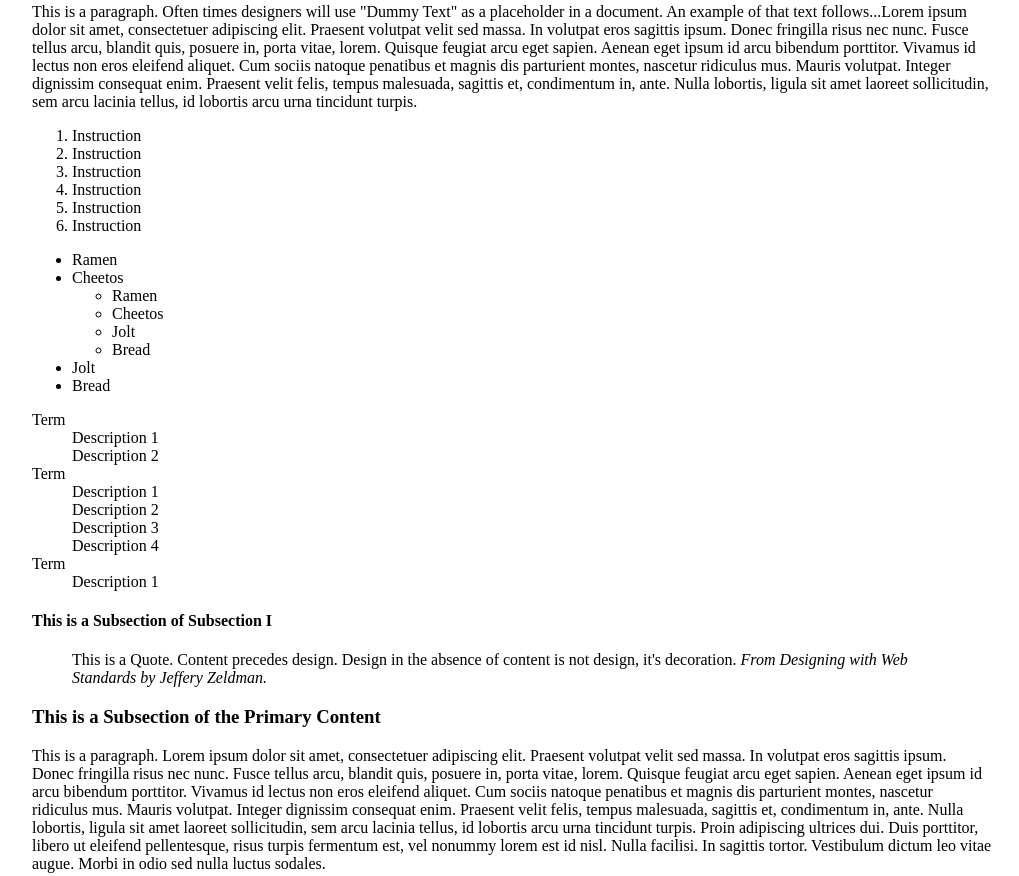
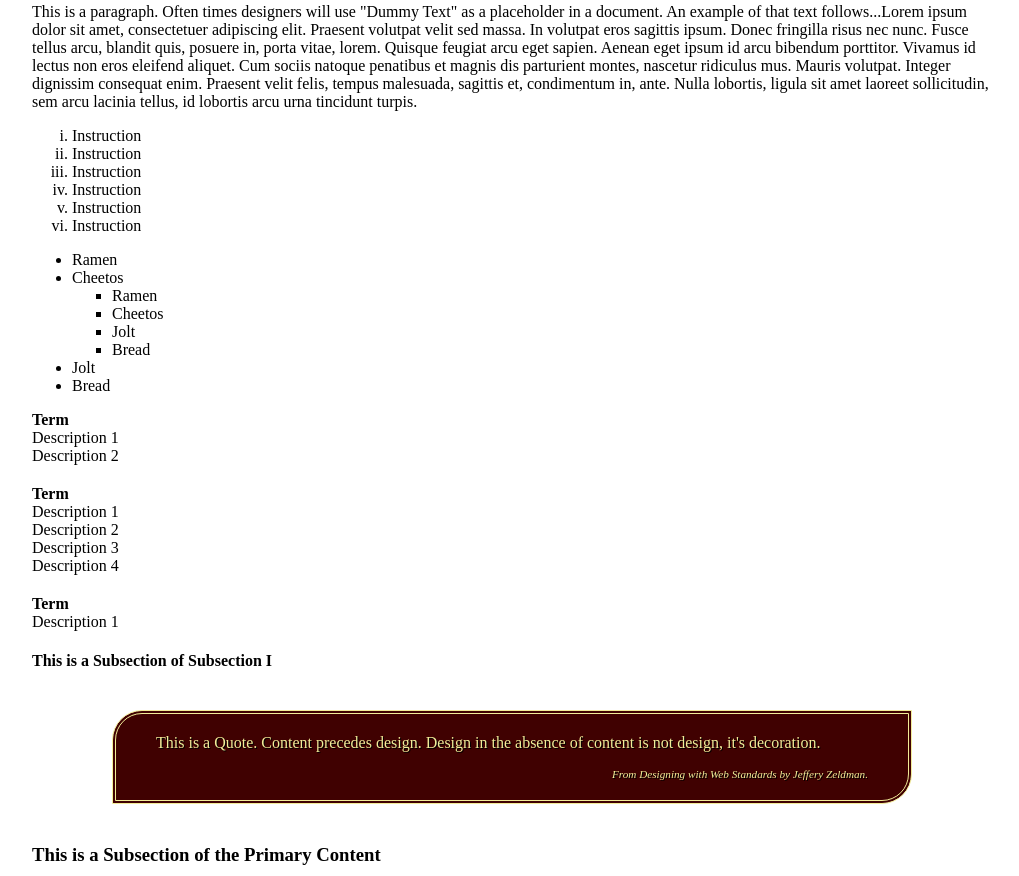
Before and after one commit to TrelanW/ifsc-1310, a plain HTML site: page css-demo/index.html in a window 1280 px wide. Shown: the part 1813-2689 px from the top of the page, without its empty margins (128-1147 px from the left). Drawn offline with Linux system fonts and the light colour scheme; a web font is replaced by a local one.

Commit message:
finished the part shows in lectures

```diff
--- a/css-demo/assets/css/style.css
+++ b/css-demo/assets/css/style.css
@@ -230,12 +230,42 @@ img{
     padding:5px;
   }
 
+  #practice ol{
+    list-style-type:lower-roman;
+  }
 
+  #practice ul ul li{
+    list-style-type:square;
+  }
 
+  #practice dl dt{
+    font-weight:bold;
+  }
 
+  #practice dl dd{
+    margin:0;
+  }
 
+  dd + dt{
+    margin-top:20px;
+  }
 
+  #practice blockquote{
+    border:4px double #F2EC99;
+    padding: 20px 40px;
+    margin:40px 80px;
+    border-radius:30px 0;
+    background-color:#400101;
+    color:#F2EC99;
+    text-shadow: 1px 1px #000;
+  }
 
+    #practice blockquote cite{
+      display:block;
+      text-align:right;
+      font-size:0.7rem;
+      margin-top:1rem;
+    }
 
 
   @media screen and (max-width:560px){
```
